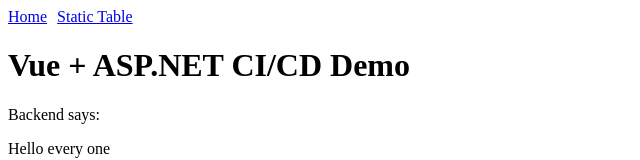
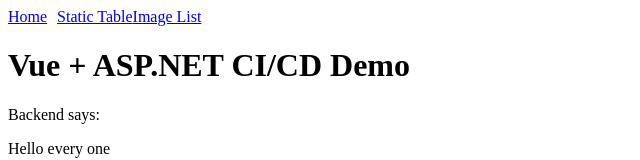
Before and after one commit to khanhtran2711/KhanhCiCD_frontend, a Vue app: page / in a window 1280 px wide. Shown: the top 160 px of the page, without its empty margins (0-640 px from the left). Built offline with nearby package versions, Linux system fonts and the light colour scheme; no server answers.

Commit message:
new view of image list

```diff
--- a/src/App.vue
+++ b/src/App.vue
@@ -3,6 +3,8 @@
     <nav style="margin-bottom: 20px;">
       <router-link to="/" style="margin-right: 10px;">Home</router-link>
       <router-link to="/table">Static Table</router-link>
+      <router-link to="/images">Image List</router-link>
+
     </nav>
 
     <router-view />
--- a/src/router/index.js
+++ b/src/router/index.js
@@ -1,6 +1,7 @@
 import { createRouter, createWebHistory } from 'vue-router'
 import HomeView from '../views/HomeView.vue'
 import StaticTableView from '../views/StaticView.vue'
+import ImageListView from '../views/ImageView.vue'
 
 const routes = [
   {
@@ -13,6 +14,12 @@
     name: 'table',
     component: StaticTableView
   }
+  ,
+  {
+    path: '/images',
+    name: 'images',
+    component: ImageListView
+  }
 ]
 
 const router = createRouter({
--- /dev/null
+++ b/src/views/ImageView.vue
@@ -0,0 +1,55 @@
+<script setup>
+const images = [
+  {
+    id: 1,
+    title: 'Random Image 1',
+    url: 'https://picsum.photos/400/250?random=1'
+  },
+  {
+    id: 2,
+    title: 'Random Image 2',
+    url: 'https://picsum.photos/400/250?random=2'
+  },
+  {
+    id: 3,
+    title: 'Random Image 3',
+    url: 'https://picsum.photos/400/250?random=3'
+  }
+]
+</script>
+
+<template>
+  <div>
+    <h2>Static Image List</h2>
+    <p>These are static image URLs from the internet.</p>
+
+    <div class="image-list">
+      <div class="image-card" v-for="image in images" :key="image.id">
+        <img :src="image.url" :alt="image.title" />
+        <h3>{{ image.title }}</h3>
+      </div>
+    </div>
+  </div>
+</template>
+
+<style scoped>
+.image-list {
+  display: flex;
+  gap: 20px;
+  flex-wrap: wrap;
+}
+
+.image-card {
+  width: 400px;
+  border: 1px solid #ddd;
+  padding: 12px;
+  border-radius: 8px;
+}
+
+.image-card img {
+  width: 100%;
+  height: auto;
+  border-radius: 6px;
+  display: block;
+}
+</style>
```
